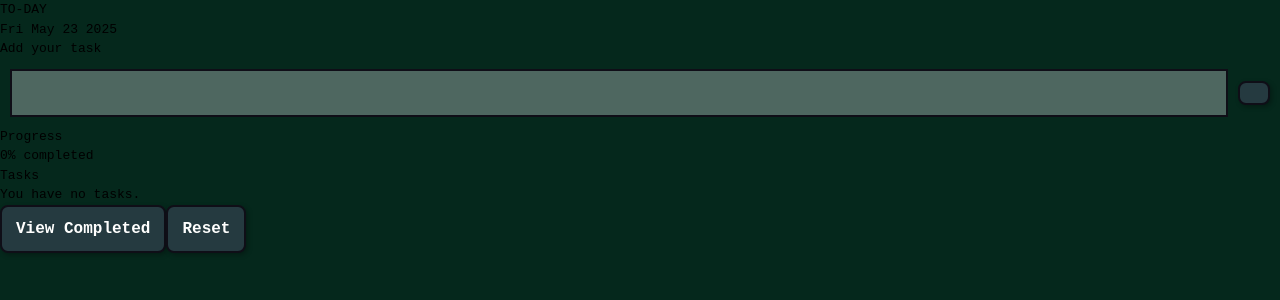
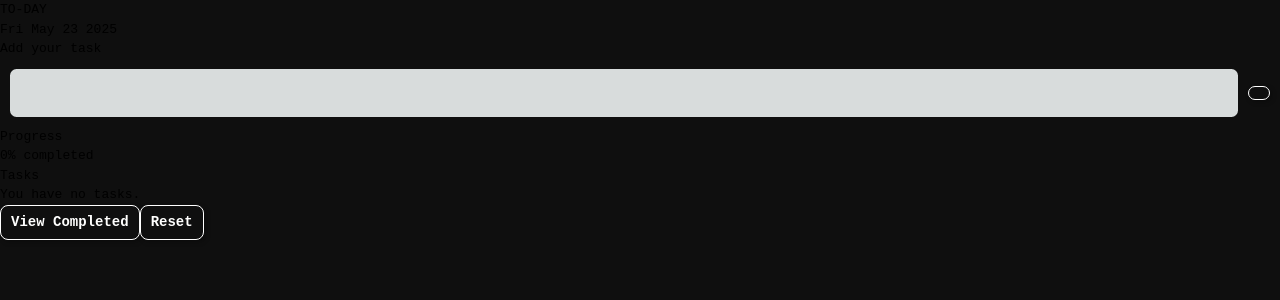
Before and after one commit to aayushiie/to-day, a React (Vite) app: page / in a window 1280 px wide. Shown: the top 300 px of the page. Built offline with nearby package versions, Linux system fonts and the light colour scheme; some icons are missing.

Commit message:
redesigned buttons

```diff
--- a/src/index.css
+++ b/src/index.css
@@ -4,7 +4,7 @@
 
 :root{
   font-family: monospace;
-  background-color:	#05281c;
+  background-color:	#0f0f0f;
 }
 
 ::-webkit-scrollbar{
@@ -81,18 +81,20 @@
   min-width: 0;
   padding: 10px;
   font-size: 16px;
-  border: 2px solid #0f0e17;
-  background-color: #4e6760;
+  border: 2px solid #d8dcdc;
+  background-color: #d8dcdc;
+  border-radius: 0.5rem;
   color: black;
   outline: none;
 }
 
-.add-btn {
+.add-btn,
+.todo-btn {
   white-space: nowrap;
-  padding: 10px 14px;
-  font-size: 16px;
-  border: 2px solid #0f0e17;
-  background-color: #253a40;
+  padding: 6px 10px;
+  font-size: 14px;
+  border: 1px solid #ffffff;
+  background-color: #0f0f0f;
   color: #fffffe;
   border-radius: 8px;
   font-weight: bold;
@@ -102,6 +104,10 @@
 
 .add-btn:hover {
   box-shadow: 0 0 10px #fffffe;
+}
+
+.todo-btn:hover{
+    box-shadow: 0 0 10px black;
 }
 
 @media (max-width: 600px) {
```
